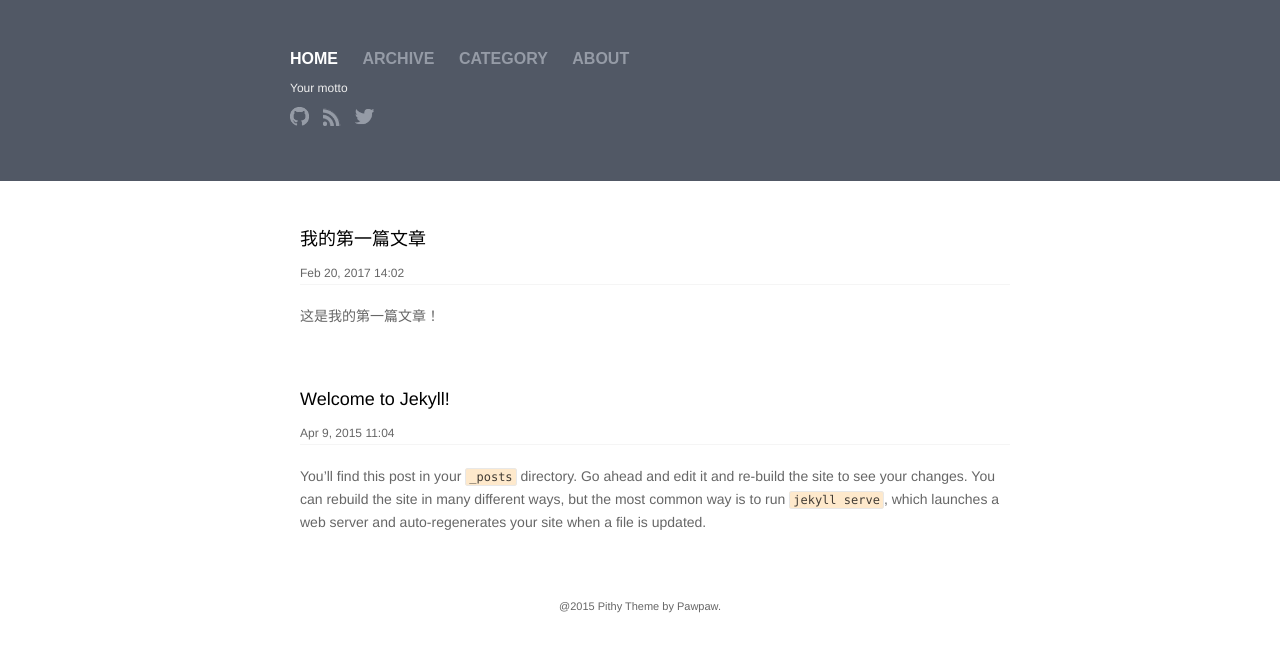
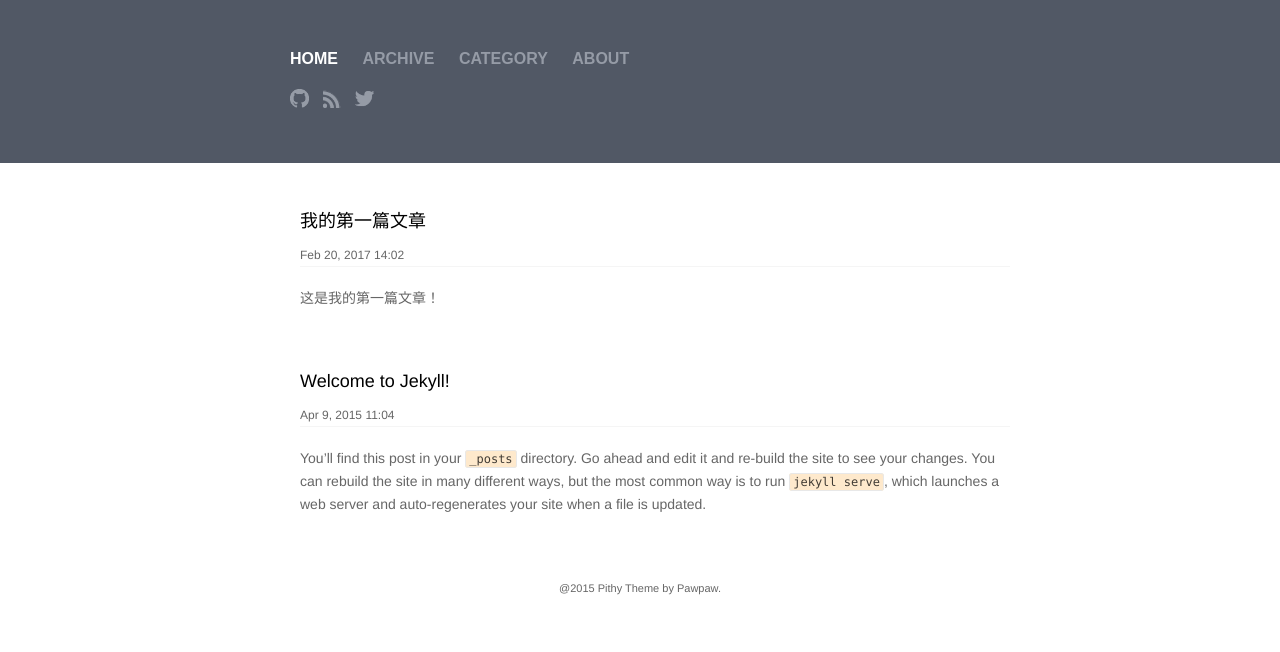
Before and after one commit to xsheng1992/xsheng1992.github.io, a Jekyll site: the page built from index.html, in a window 1280 px wide. Shown: the top 652 px of the page. Built offline with Jekyll 4.4.1, drawn with Linux system fonts in a browser that asks for light colours.

Commit message:
edit _config.yml

```diff
--- a/_config.yml
+++ b/_config.yml
@@ -1,15 +1,15 @@
 # Site settings
 title: Your awesome title
-motto: Your motto
-email: your-email@domain.com
+motto:
+email: a415441091@hotmal.com
 description: > # this means to ignore newlines until "baseurl:"
   Write an awesome description for your new site here. You can edit this
   line in _config.yml. It will appear in your document head meta (for
   Google search results) and in your feed.xml site description.
-baseurl: "" # the subpath of your site, e.g. /blog/
+baseurl: "/blog/" # the subpath of your site, e.g. /blog/
 url: "http://yourdomain.com" # the base hostname & protocol for your site
 twitter_username: jekyllrb
-github_username:  jekyll
+github_username:  xsheng1992
 
 # Build settings
 markdown: kramdown
```
